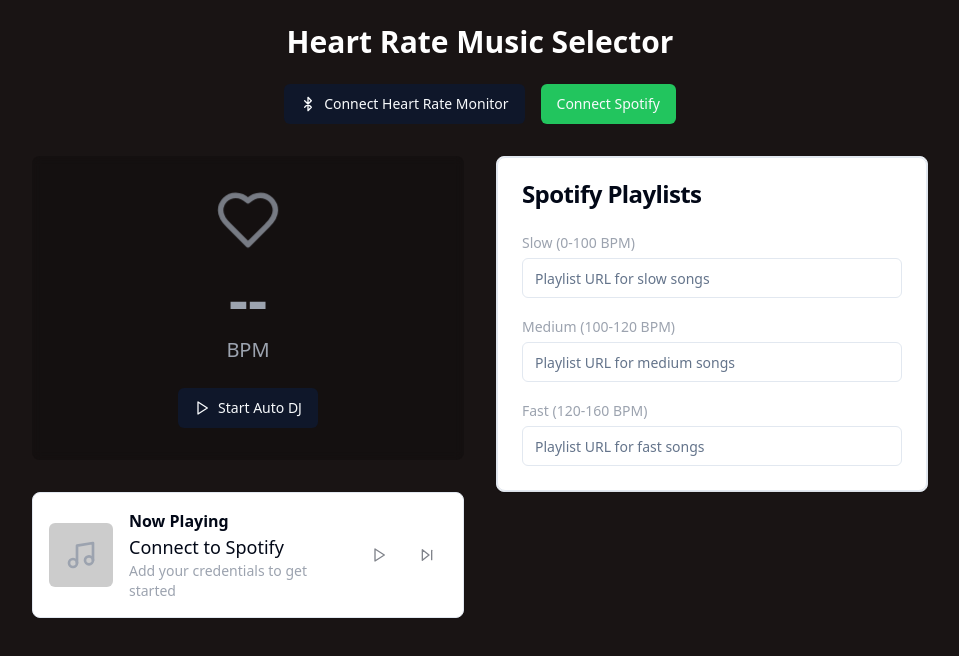
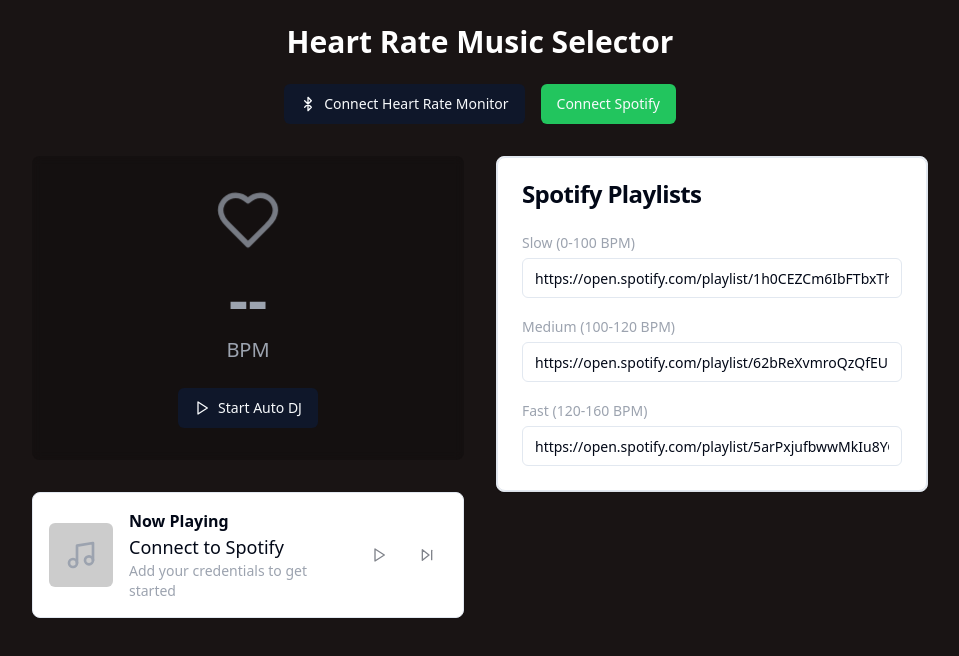
Before and after one commit to cleot/heart-rate-music-selection, a React (Vite) app: page / in a window 1280 px wide. Shown: the top 656 px of the page, without its empty margins (160-1119 px from the left). Built offline with nearby package versions, Linux system fonts and the light colour scheme.

Commit message:
Preload Spotify Playlists
Added default Spotify playlist URLs for slow, medium, and fast tempos to facilitate easier use and testing.
[skip gpt_engineer]

```diff
--- a/src/pages/Index.tsx
+++ b/src/pages/Index.tsx
@@ -14,9 +14,9 @@ const Index = () => {
   const [heartRate, setHeartRate] = useState<number | null>(null);
   const [zone, setZone] = useState<HeartRateZone>(null);
   const [playlists, setPlaylists] = useState({
-    slow: '',
-    medium: '',
-    fast: '',
+    slow: 'https://open.spotify.com/playlist/1h0CEZCm6IbFTbxThn6Xcs',
+    medium: 'https://open.spotify.com/playlist/62bReXvmroQzQfEUuTNe3Y',
+    fast: 'https://open.spotify.com/playlist/5arPxjufbwwMkIu8YGbF5U',
   });
   const [isAutoPlayEnabled, setIsAutoPlayEnabled] = useState(false);
 
```
